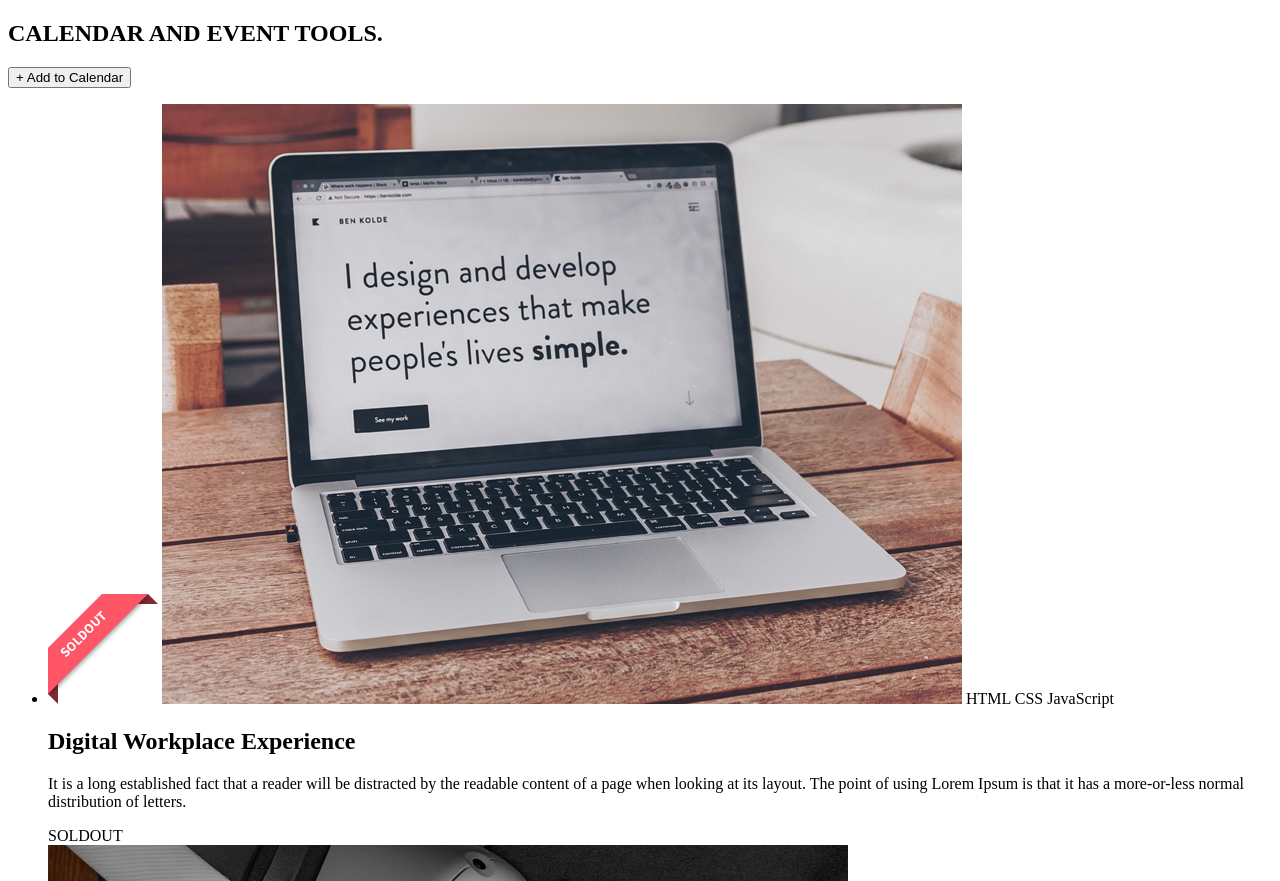
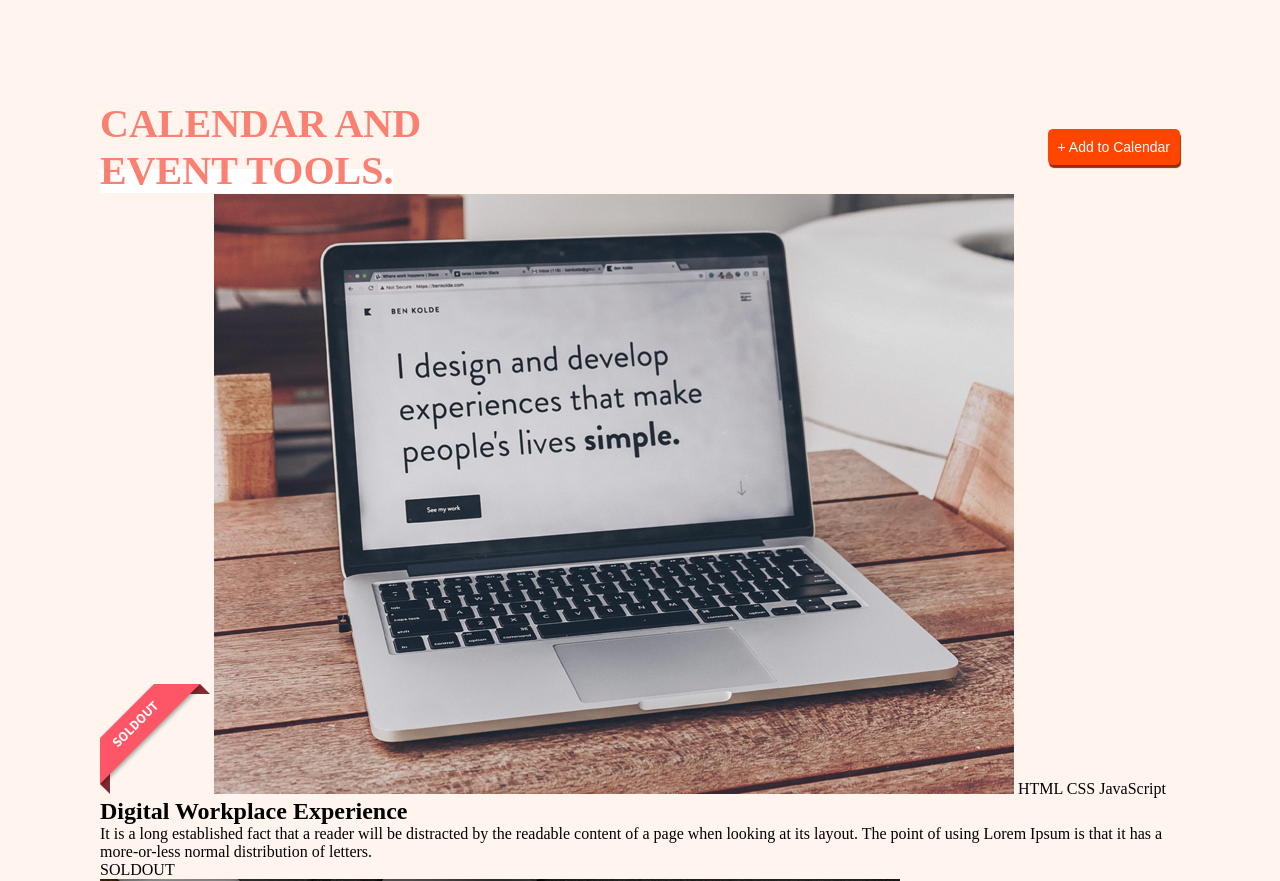
Before and after one commit to tweety-hh/events, a plain HTML site: page index.html in a window 1280 px wide. Shown: the top 881 px of the page. Drawn offline with Linux system fonts and the light colour scheme.

Commit message:
header style

```diff
--- a/index.html
+++ b/index.html
@@ -12,9 +12,11 @@
 <body>
   <!-- first-section -->
   <section class="first-wrap">
-    <header class="header"></header>
+    <div class="first-main">
+      <header class="header">
         <h1 class="header-title">CALENDAR AND
-      EVENT TOOLS.</h1>
+          <span>EVENT TOOLS.</span>
+        </h1>
         <button type="button" class="title-btn">+ Add to Calendar</button>
       </header>
       <div class="main">
@@ -67,6 +69,7 @@
             </div>
           </li>
         </ul>
+      </div>
     </div>
   </section>
   <!-- // first-section -->
--- a/style.css
+++ b/style.css
@@ -0,0 +1,56 @@
+* {
+  margin: 0;
+  padding: 0;
+}
+
+ul,
+li {
+  list-style: none;
+}
+
+button {
+  background-color: none;
+  border: none;
+}
+
+a {
+  color: inherit;
+}
+
+.first-wrap {
+  background-color: seashell;
+  display: flex;
+  justify-content: center;
+}
+
+.first-main {
+  width: 1080px;
+}
+
+.header {
+  width: 1080px;
+  padding-top: 100px;
+  display: flex;
+  justify-content: space-between;
+  align-items: center;
+}
+
+.header-title span {
+  box-shadow: inset 0 -1.5rem #fff;
+}
+
+.header .header-title {
+  color: salmon;
+  font-size: 40px;
+  width: 30%;
+  max-width: 30%;
+}
+
+.title-btn {
+  font-size: 14px;
+  background-color: orangered;
+  padding: 10px;
+  color: #fff;
+  border-radius: 5px;
+  box-shadow: 1px 3px 1px rgb(142, 47, 12);
+}
```
Lines whose indentation alone changed are shown as unchanged.
